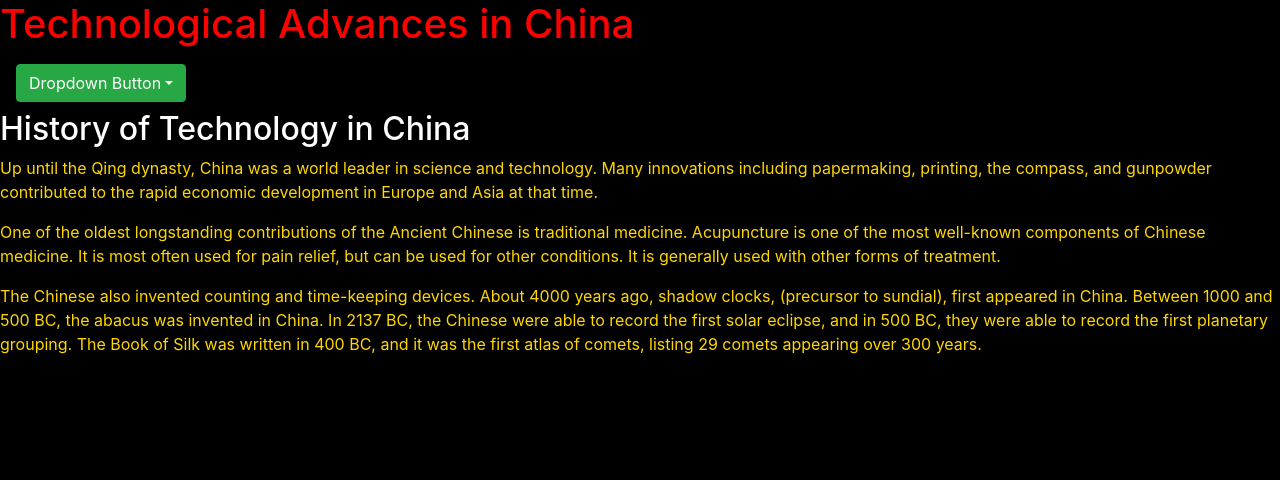
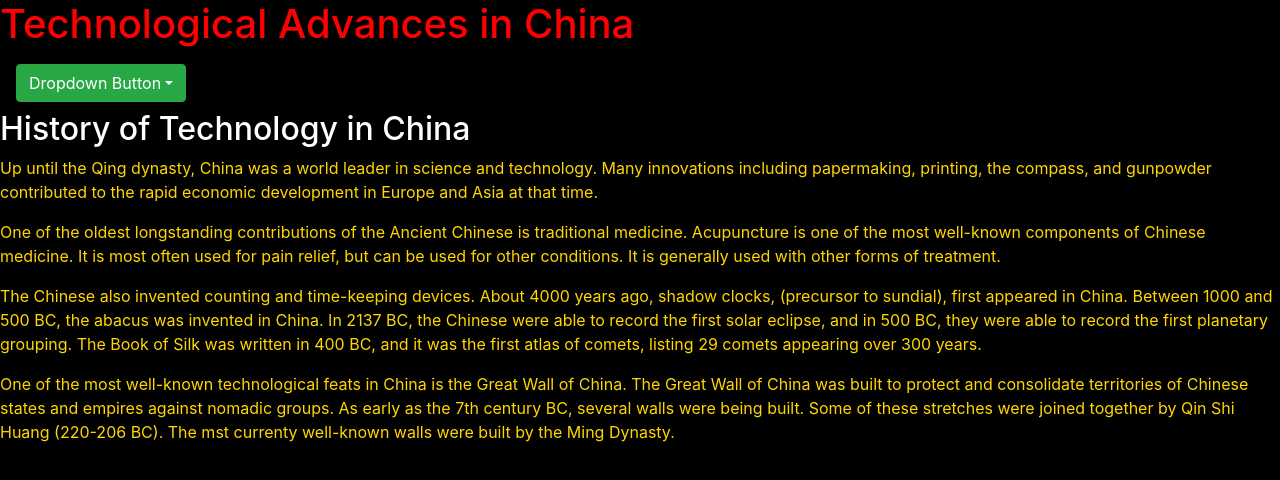
Before and after one commit to tubajack/TravelToChina, a React (Create React App) app in the folder client/: page /technology in a window 1280 px wide. Shown: the top 480 px of the page. Built offline with nearby package versions, Linux system fonts and the light colour scheme.

Commit message:
The Great Wall of China is one of China's most impressive feats of engineering.

```diff
--- a/client/src/pages/Technology.js
+++ b/client/src/pages/Technology.js
@@ -30,6 +30,14 @@ export default class Technology extends Component {
           record the first planetary grouping. The Book of Silk was written in 400 BC, and it was
           the first atlas of comets, listing 29 comets appearing over 300 years.
         </p>
+
+        <p>
+          One of the most well-known technological feats in China is the Great Wall of China.
+          The Great Wall of China was built to protect and consolidate territories of Chinese states
+          and empires against nomadic groups. As early as the 7th century BC, several walls were being built.
+          Some of these stretches were joined together by Qin Shi Huang (220-206 BC). The mst currenty well-known
+          walls were built by the Ming Dynasty.
+        </p>
       </div>
     );
   }
```
